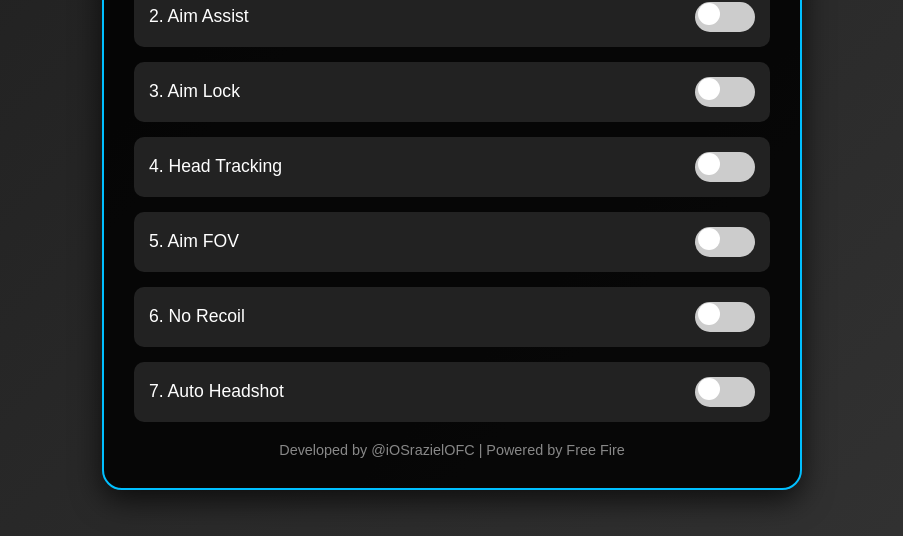
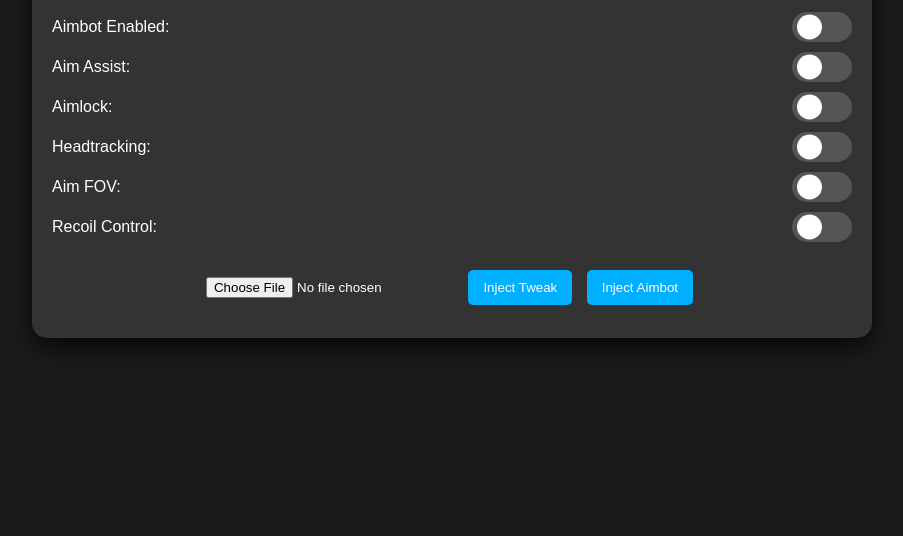
Before and after one commit to sensiXitstore/sXs, a plain HTML site: page index.html in a window 1280 px wide. Shown: the part 264-800 px from the top of the page, without its empty margins (188-1091 px from the left). Drawn offline with Linux system fonts and the light colour scheme.

Commit message:
Update index.html

```diff
--- a/index.html
+++ b/index.html
@@ -3,19 +3,14 @@
 <head>
     <meta charset="UTF-8">
     <meta name="viewport" content="width=device-width, initial-scale=1.0">
-    <title>Ultimate Aimbot Mod Menu</title>
+    <title>Advanced Aimbot Mod Menu</title>
     <style>
-        /* General Reset */
-        * {
+        body {
+            font-family: Arial, sans-serif;
+            background: #1b1b1b;
+            color: white;
             margin: 0;
             padding: 0;
-            box-sizing: border-box;
-        }
-
-        body {
-            font-family: 'Poppins', sans-serif;
-            background: linear-gradient(135deg, #1e1e1e, #333);
-            color: #fff;
             display: flex;
             justify-content: center;
             align-items: center;
@@ -23,186 +18,206 @@
         }
 
         .mod-menu {
-            background: rgba(0, 0, 0, 0.85);
-            border: 2px solid #00bfff;
-            border-radius: 20px;
-            box-shadow: 0 10px 30px rgba(0, 0, 0, 0.7);
+            background: #333;
+            border-radius: 15px;
+            padding: 20px;
             width: 90%;
-            max-width: 700px;
-            padding: 30px;
+            max-width: 800px;
             text-align: center;
+            box-shadow: 0 10px 25px rgba(0, 0, 0, 0.7);
         }
 
-        .mod-menu .title {
-            font-size: 2.5em;
-            font-weight: bold;
-            color: #00bfff;
-            margin-bottom: 10px;
+        .title {
+            font-size: 2rem;
+            margin-bottom: 20px;
+            color: #ff1744;
         }
 
-        .mod-menu .subtitle {
-            font-size: 1.2em;
-            color: #bbb;
-            margin-bottom: 20px;
+        .toggle-container {
+            text-align: left;
+            margin: 15px 0;
         }
 
-        .function {
+        .toggle-container label {
             display: flex;
             justify-content: space-between;
             align-items: center;
-            margin: 15px 0;
-            padding: 15px;
-            background: #222;
-            border-radius: 10px;
-            transition: background 0.3s;
+            margin: 10px 0;
         }
 
-        .function:hover {
-            background: #333;
-        }
-
-        .function span {
-            font-size: 1.1em;
-        }
-
-        .toggle {
+        .toggle-switch {
+            display: inline-block;
             width: 60px;
             height: 30px;
-            background: #ccc;
-            border-radius: 15px;
+            background-color: #555;
+            border-radius: 30px;
             position: relative;
             cursor: pointer;
             transition: background 0.3s;
         }
 
-        .toggle:before {
-            content: '';
-            position: absolute;
-            top: 5%;
-            left: 5%;
-            width: 22px;
-            height: 22px;
-            background: white;
-            border-radius: 50%;
-            transition: transform 0.3s;
+        .toggle-switch.active {
+            background-color: #00e676;
         }
 
-        .toggle.active {
-            background: #00bfff;
+        .toggle-switch span {
+            position: absolute;
+            top: 50%;
+            left: 5px;
+            width: 25px;
+            height: 25px;
+            background-color: white;
+            border-radius: 50%;
+            transform: translateY(-50%);
+            transition: left 0.3s;
         }
 
-        .toggle.active:before {
-            transform: translateX(30px);
+        .toggle-switch.active span {
+            left: 30px;
         }
 
-        .footer {
-            margin-top: 20px;
-            font-size: 0.9em;
-            color: #888;
+        .button {
+            background: #00b0ff;
+            color: white;
+            border: none;
+            padding: 10px 15px;
+            margin: 10px 5px;
+            border-radius: 5px;
+            cursor: pointer;
+            transition: 0.3s;
+        }
+
+        .button:hover {
+            background: #007bb5;
         }
     </style>
+
     <script>
-        const modFunctions = {
-            aimbot: false,
+        const aimbotConfig = {
+            enabled: false,
             aimAssist: false,
-            aimLock: false,
-            headTracking: false,
+            aimlock: false,
+            headtracking: false,
             aimFOV: false,
-            noRecoil: false,
-            autoHeadshot: false,
+            recoilControl: false,
+            crosshairPullIntensity: 100, // Default maximum
         };
 
-        function toggleFunction(key) {
-            modFunctions[key] = !modFunctions[key];
-            const toggleElement = document.getElementById(`${key}-toggle`);
+        // Toggles each feature on/off
+        function toggleFeature(feature) {
+            aimbotConfig[feature] = !aimbotConfig[feature];
+            document.getElementById(`${feature}-toggle`).classList.toggle('active', aimbotConfig[feature]);
+            console.log(`${feature} is now ${aimbotConfig[feature] ? "enabled" : "disabled"}`);
+        }
 
-            if (modFunctions[key]) {
-                toggleElement.classList.add('active');
-                executeFunction(key, true);
-            } else {
-                toggleElement.classList.remove('active');
-                executeFunction(key, false);
+        // Inject the aimbot configuration into Free Fire
+        function injectAimbot() {
+            if (!aimbotConfig.enabled) {
+                alert("Enable the Aimbot first!");
+                return;
+            }
+
+            const injectURL = `freefire://injectAimbot?bundle=com.dts.freefireth&aimAssist=${aimbotConfig.aimAssist}&aimlock=${aimbotConfig.aimlock}&headtracking=${aimbotConfig.headtracking}&aimFOV=${aimbotConfig.aimFOV}&recoilControl=${aimbotConfig.recoilControl}&crosshairPullIntensity=${aimbotConfig.crosshairPullIntensity}`;
+            window.location.href = injectURL;
+            console.log("Injected Aimbot Config:", aimbotConfig);
+        }
+
+        // Inject a tweak file selected by the user
+        function injectTweak() {
+            const fileInput = document.getElementById("tweakFile");
+            if (fileInput.files.length === 0) {
+                alert("Please select a tweak file first!");
+                return;
+            }
+
+            const tweakFile = fileInput.files[0];
+            const reader = new FileReader();
+            reader.onload = function(event) {
+                const tweakData = event.target.result;
+                const injectURL = `freefire://injectTweak?bundle=com.dts.freefireth&tweak=${encodeURIComponent(tweakData)}`;
+                window.location.href = injectURL;
+                console.log("Injected Tweak File:", tweakData);
+            };
+            reader.readAsText(tweakFile);
+        }
+
+        // Simulated enhanced crosshair logic to automatically lock to the head
+        function simulateCrosshairLogic() {
+            if (!aimbotConfig.enabled) return;
+
+            console.log("Enhanced Crosshair Logic Running...");
+            const enemy = findClosestEnemy();
+            if (enemy) {
+                lockCrosshairOnHead(enemy);
             }
         }
 
-        function executeFunction(key, enable) {
-            const baseURL = 'freefire://execute?bundle=com.dts.freefireth';
-            const params = `&function=${key}&enable=${enable}`;
-            const fullURL = baseURL + params;
+        // Mock enemy detection (replace with actual game data)
+        function findClosestEnemy() {
+            const enemy = {
+                id: "Enemy-1",
+                position: { x: Math.random() * 100, y: Math.random() * 100 },
+            };
+            console.log(`Detected enemy: ${enemy.id} at position (${enemy.position.x}, ${enemy.position.y})`);
+            return enemy;
+        }
 
-            // Individual logic for each function
-            switch (key) {
-                case 'aimbot':
-                    console.log(enable ? 'Aimbot Activated: Automatically adjusts aim to lock onto enemy heads.' : 'Aimbot Deactivated');
-                    break;
-                case 'aimAssist':
-                    console.log(enable ? 'Aim Assist: Smoothly guides aim toward enemy targets.' : 'Aim Assist Disabled');
-                    break;
-                case 'aimLock':
-                    console.log(enable ? 'Aim Lock: Locks crosshair to target, preventing manual movement.' : 'Aim Lock Disabled');
-                    break;
-                case 'headTracking':
-                    console.log(enable ? 'Head Tracking: Tracks enemy head position dynamically.' : 'Head Tracking Disabled');
-                    break;
-                case 'aimFOV':
-                    console.log(enable ? 'Aim FOV Enabled: Expands field of view for enemy detection.' : 'Aim FOV Disabled');
-                    break;
-                case 'noRecoil':
-                    console.log(enable ? 'No Recoil Enabled: Eliminates bullet spread and recoil.' : 'No Recoil Disabled');
-                    break;
-                case 'autoHeadshot':
-                    console.log(enable ? 'Auto Headshot Activated: Ensures all shots hit the head directly.' : 'Auto Headshot Disabled');
-                    break;
-                default:
-                    console.log('Unknown Function');
-            }
+        // Lock crosshair directly on the enemy's head (simulated logic)
+        function lockCrosshairOnHead(enemy) {
+            console.log(`Crosshair locked onto head of ${enemy.id}`);
+            // In a real environment, update the crosshair position to enemy.head
+        }
 
-            // Simulate execution via URL
-            window.location.href = fullURL;
-        }
+        // Continuous update for crosshair logic
+        setInterval(simulateCrosshairLogic, 50);
     </script>
 </head>
 <body>
     <div class="mod-menu">
-        <div class="title">Ultimate Mod Menu</div>
-        <div class="subtitle">For Free Fire (com.dts.freefireth)</div>
+        <div class="title">Advanced Aimbot Mod Menu</div>
 
-        <div class="function">
-            <span>1. Aimbot</span>
-            <div class="toggle" id="aimbot-toggle" onclick="toggleFunction('aimbot')"></div>
+        <div class="toggle-container">
+            <label>
+                Aimbot Enabled:
+                <div class="toggle-switch" id="enabled-toggle" onclick="toggleFeature('enabled')">
+                    <span></span>
+                </div>
+            </label>
+            <label>
+                Aim Assist:
+                <div class="toggle-switch" id="aimAssist-toggle" onclick="toggleFeature('aimAssist')">
+                    <span></span>
+                </div>
+            </label>
+            <label>
+                Aimlock:
+                <div class="toggle-switch" id="aimlock-toggle" onclick="toggleFeature('aimlock')">
+                    <span></span>
+                </div>
+            </label>
+            <label>
+                Headtracking:
+                <div class="toggle-switch" id="headtracking-toggle" onclick="toggleFeature('headtracking')">
+                    <span></span>
+                </div>
+            </label>
+            <label>
+                Aim FOV:
+                <div class="toggle-switch" id="aimFOV-toggle" onclick="toggleFeature('aimFOV')">
+                    <span></span>
+                </div>
+            </label>
+            <label>
+                Recoil Control:
+                <div class="toggle-switch" id="recoilControl-toggle" onclick="toggleFeature('recoilControl')">
+                    <span></span>
+                </div>
+            </label>
         </div>
 
-        <div class="function">
-            <span>2. Aim Assist</span>
-            <div class="toggle" id="aimAssist-toggle" onclick="toggleFunction('aimAssist')"></div>
-        </div>
-
-        <div class="function">
-            <span>3. Aim Lock</span>
-            <div class="toggle" id="aimLock-toggle" onclick="toggleFunction('aimLock')"></div>
-        </div>
-
-        <div class="function">
-            <span>4. Head Tracking</span>
-            <div class="toggle" id="headTracking-toggle" onclick="toggleFunction('headTracking')"></div>
-        </div>
-
-        <div class="function">
-            <span>5. Aim FOV</span>
-            <div class="toggle" id="aimFOV-toggle" onclick="toggleFunction('aimFOV')"></div>
-        </div>
-
-        <div class="function">
-            <span>6. No Recoil</span>
-            <div class="toggle" id="noRecoil-toggle" onclick="toggleFunction('noRecoil')"></div>
-        </div>
-
-        <div class="function">
-            <span>7. Auto Headshot</span>
-            <div class="toggle" id="autoHeadshot-toggle" onclick="toggleFunction('autoHeadshot')"></div>
-        </div>
-
-        <div class="footer">Developed by @iOSrazielOFC | Powered by Free Fire</div>
+        <input type="file" id="tweakFile" style="margin: 20px 0; color: white;">
+        <button class="button" onclick="injectTweak()">Inject Tweak</button>
+        <button class="button" onclick="injectAimbot()">Inject Aimbot</button>
     </div>
 </body>
 </html>
```
